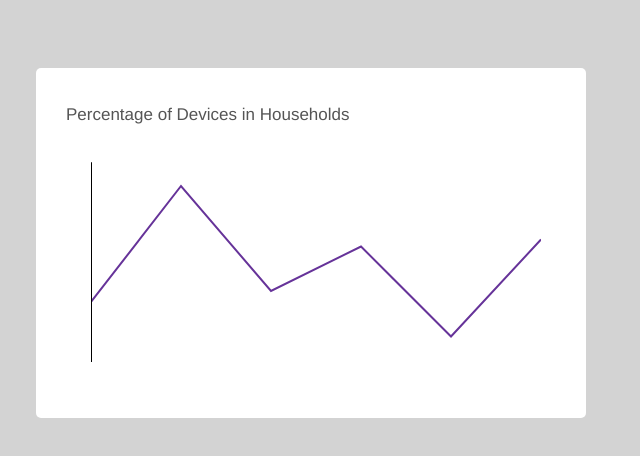
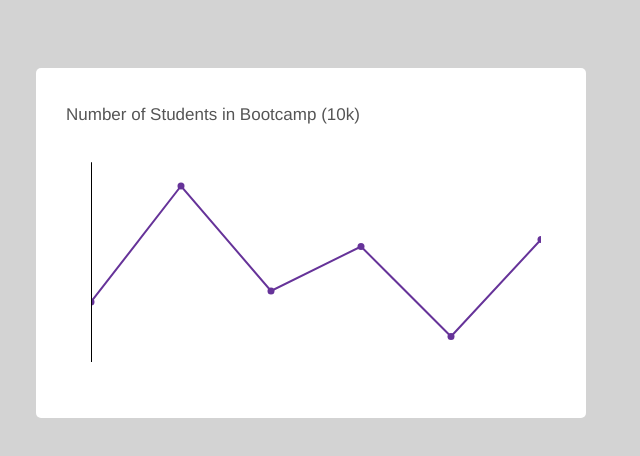
Before and after one commit to ashleighc207/basic-d3-dashboard, a plain HTML site: page index.html in a window 1280 px wide. Shown: the full height of the page, 624-1264 px from the left. Drawn offline with nearby package versions, Linux system fonts and the light colour scheme.

Commit message:
Add dots to line chart

```diff
--- a/index.html
+++ b/index.html
@@ -16,7 +16,7 @@
 
 		<section class="line-chart-card">
       <p class="text">
-        Percentage of Devices in Households
+        Number of Students in Bootcamp (10k)
       </p>
 
 		</section>
--- a/index.js
+++ b/index.js
@@ -112,6 +112,16 @@ createLineChart = () => {
         .attr("stroke", "rebeccapurple")
         .attr("stroke-width", 2)
 
+    lineChart.selectAll("dot")
+        .data(lineData)
+        .attr("d", line)
+        .enter()
+        .append("circle")
+        .attr("r", 3.5)
+        .attr("cx", function(d) { return xScale(d.date)})
+        .attr("cy", function(d) { return yScale(d.units)})
+        .attr("fill", "rebeccapurple")
+
     lineChart.append("g")
         .attr("transform", "translate(0," + height + ")")
         .call(d3.axisBottom(xScale))
```
